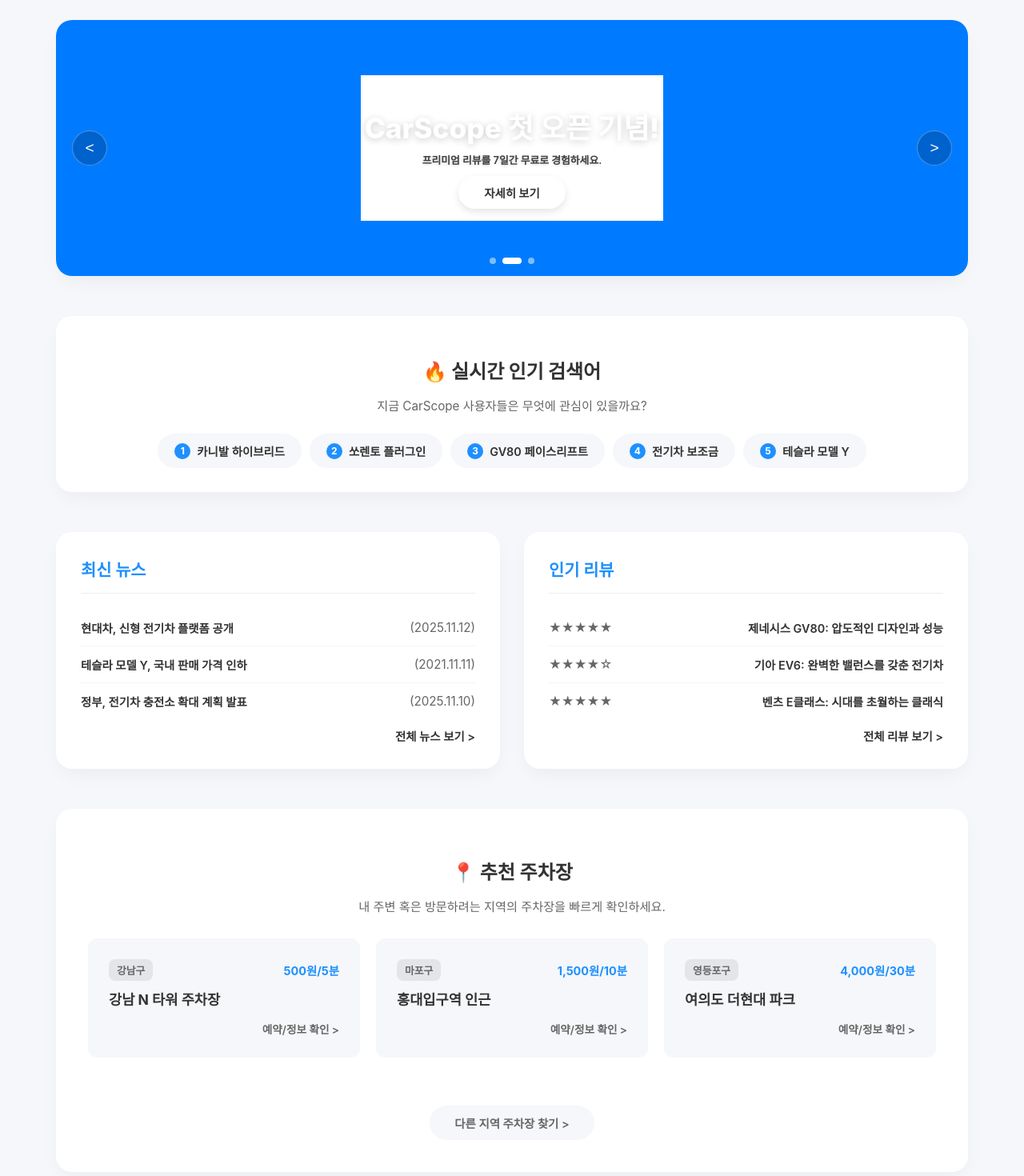
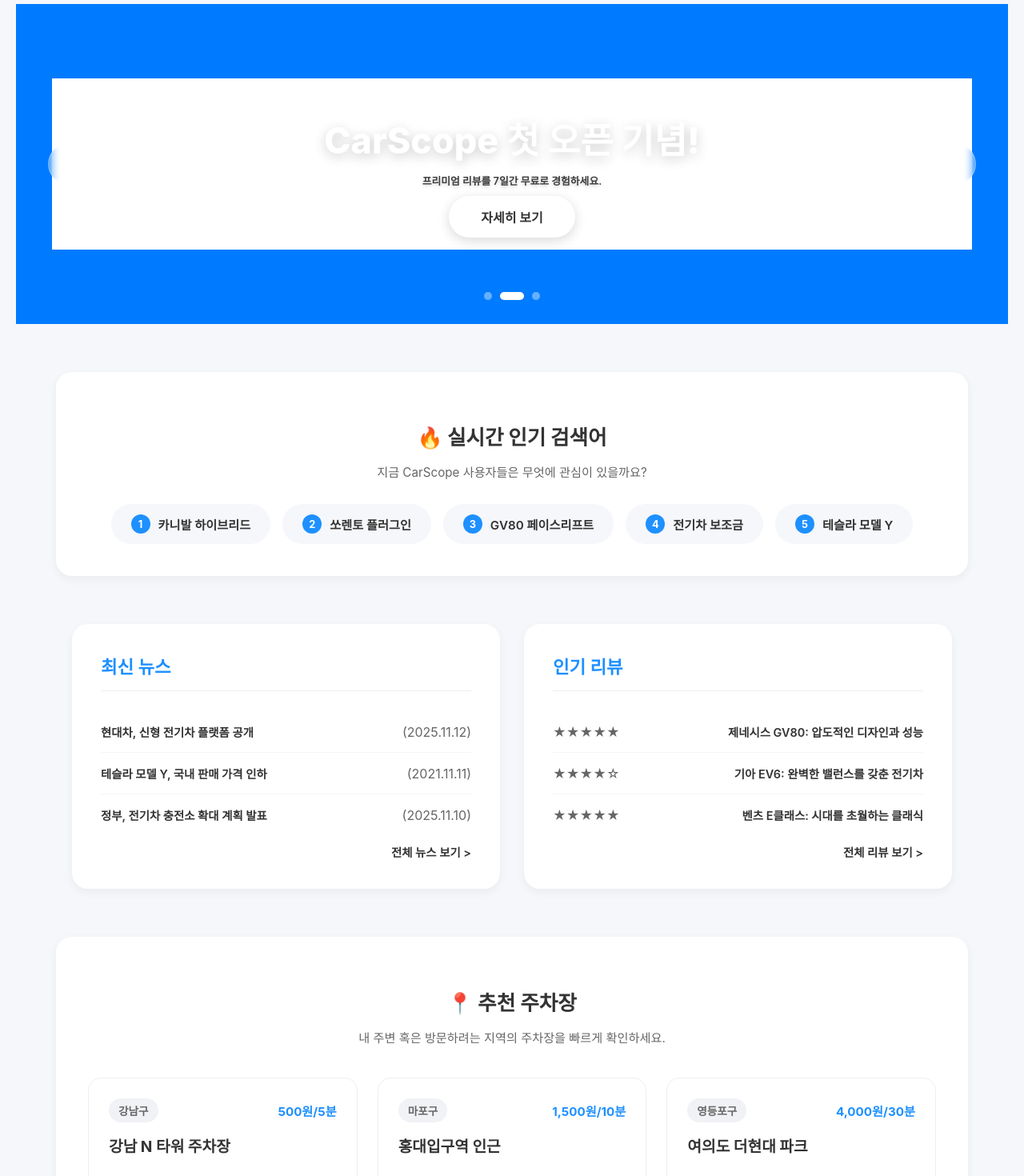
Before and after one commit to 2024136034-hakcheol/car-scope, a React (Create React App) app: page / in a window 1280 px wide. Shown: the part 160-1630 px from the top of the page at 80% size. Built offline with nearby package versions, Linux system fonts and the light colour scheme; no server answers.

Commit message:
style: HomePage 배너 Full-Width 적용 및 하단 섹션 통일된 카드 디자인 적용

```diff
--- a/src/styles/HomePage.css
+++ b/src/styles/HomePage.css
@@ -7,7 +7,7 @@
     --bg-body: #f5f7fa;
     --white: #ffffff;
     --shadow-soft: 0 10px 25px -5px rgba(0, 0, 0, 0.05);
-    --shadow-hover: 0 20px 40px -10px rgba(0, 0, 0, 0.1);
+    --shadow-card: 0 4px 12px rgba(0, 0, 0, 0.05);
     --radius-lg: 20px;
     --container-width: 1140px;
 }
@@ -31,13 +31,13 @@ body {
 .main-banner-slider-wrapper {
     position: relative;
     width: 100%;
-    max-width: var(--container-width);
-    height: 320px;
-    margin-top: 20px;
-    margin-bottom: 50px;
-    border-radius: var(--radius-lg);
+    max-width: 100%;
+    height: 400px;
+    margin-top: 0;
+    margin-bottom: 60px;
+    border-radius: 0;
     overflow: hidden;
-    box-shadow: var(--shadow-soft);
+    box-shadow: none;
     background-color: var(--white);
 }
 
@@ -50,7 +50,7 @@ body {
     display: flex;
     width: 100%;
     height: 100%;
-    transition: transform 0.5s ease-in-out;
+    transition: transform 0.6s cubic-bezier(0.25, 1, 0.5, 1);
 }
 
 .slide-item {
@@ -74,41 +74,46 @@ body {
     position: relative;
     z-index: 2;
     color: var(--white);
-    max-width: 800px;
+    width: 100%;
+    max-width: var(--container-width);
+    padding: 0 20px;
+    display: flex;
+    flex-direction: column;
+    align-items: center;
 }
 
 .banner-content h2 {
-    font-size: 2.2rem;
-    margin-bottom: 12px;
+    font-size: 2.8rem;
+    margin-bottom: 15px;
     font-weight: 800;
-    text-shadow: 0 2px 10px rgba(0, 0, 0, 0.2);
+    text-shadow: 0 4px 15px rgba(0, 0, 0, 0.2);
     line-height: 1.2;
 }
 
 .banner-content p {
-    font-size: 1rem;
-    margin-bottom: 25px;
+    font-size: 1.15rem;
+    margin-bottom: 30px;
     opacity: 0.95;
     font-weight: 500;
-    text-shadow: 0 1px 4px rgba(0, 0, 0, 0.2);
+    text-shadow: 0 2px 5px rgba(0, 0, 0, 0.2);
 }
 
 .banner-cta {
     display: inline-block;
-    padding: 10px 32px;
+    padding: 14px 40px;
     background-color: var(--white);
     color: var(--text-dark);
     font-weight: 700;
-    font-size: 0.9rem;
+    font-size: 1rem;
     border-radius: 50px;
     text-decoration: none;
     transition: transform 0.2s, box-shadow 0.2s;
-    box-shadow: 0 4px 10px rgba(0,0,0,0.1);
+    box-shadow: 0 4px 15px rgba(0,0,0,0.15);
 }
 
 .banner-cta:hover {
-    transform: translateY(-2px);
-    box-shadow: 0 6px 15px rgba(0,0,0,0.15);
+    transform: translateY(-3px);
+    box-shadow: 0 6px 20px rgba(0,0,0,0.2);
     color: var(--primary-color);
 }
 
@@ -116,10 +121,10 @@ body {
     position: absolute;
     top: 50%;
     transform: translateY(-50%);
-    width: 44px;
-    height: 44px;
+    width: 50px;
+    height: 50px;
     border-radius: 50%;
-    background: rgba(0, 0, 0, 0.2);
+    background: rgba(255, 255, 255, 0.15);
     border: 1px solid rgba(255, 255, 255, 0.3);
     color: var(--white);
     font-size: 1.2rem;
@@ -129,82 +134,83 @@ body {
     justify-content: center;
     transition: background 0.2s;
     z-index: 10;
+    backdrop-filter: blur(5px);
 }
 
 .slider-nav-arrows .arrow:hover {
-    background: rgba(0, 0, 0, 0.4);
+    background: rgba(255, 255, 255, 0.3);
 }
 
-.slider-nav-arrows .prev { left: 20px; }
-.slider-nav-arrows .next { right: 20px; }
+.slider-nav-arrows .prev { left: 40px; }
+.slider-nav-arrows .next { right: 40px; }
 
 .slider-dots {
     position: absolute;
-    bottom: 15px;
+    bottom: 30px;
     left: 50%;
     transform: translateX(-50%);
     display: flex;
-    gap: 8px;
+    gap: 10px;
     z-index: 10;
 }
 
 .dot {
-    width: 8px;
-    height: 8px;
+    width: 10px;
+    height: 10px;
     border-radius: 50%;
-    background: rgba(255, 255, 255, 0.5);
+    background: rgba(255, 255, 255, 0.4);
     cursor: pointer;
     transition: all 0.3s;
 }
 
 .dot.active {
     background: var(--white);
-    width: 24px;
+    width: 30px;
     border-radius: 10px;
 }
 
 .hot-trends-section {
     width: 100%;
     max-width: var(--container-width);
-    margin-bottom: 50px;
-    padding: 30px;
+    margin-bottom: 60px;
+    padding: 40px;
     box-sizing: border-box;
     background-color: var(--white);
     border-radius: var(--radius-lg);
-    box-shadow: var(--shadow-soft);
+    box-shadow: var(--shadow-card);
     text-align: center;
 }
 
 .hot-trends-section h2 {
-    font-size: 1.5rem;
+    font-size: 1.6rem;
     color: var(--text-dark);
-    margin-bottom: 8px;
+    margin-bottom: 10px;
     font-weight: 800;
 }
 
 .hot-trends-section p {
     color: var(--text-medium);
     font-size: 0.95rem;
-    margin-bottom: 25px;
+    margin-bottom: 30px;
 }
 
 .trend-list-container {
     display: flex;
     justify-content: center;
-    gap: 10px;
+    gap: 15px;
     flex-wrap: wrap;
 }
 
 .trend-item-card {
     background: var(--bg-body);
-    padding: 10px 20px;
+    padding: 12px 24px;
     border-radius: 50px;
     border: 1px solid transparent;
     display: flex;
     align-items: center;
-    gap: 8px;
+    gap: 10px;
     font-weight: 600;
-    font-size: 0.9rem;
+    font-size: 0.95rem;
     color: var(--text-dark);
     cursor: pointer;
     transition: all 0.2s;
@@ -214,20 +220,20 @@ body {
     background: var(--white);
     border-color: var(--primary-color);
     color: var(--primary-color);
-    transform: translateY(-2px);
+    transform: translateY(-3px);
     box-shadow: 0 4px 12px rgba(0,0,0,0.08);
 }
 
 .trend-rank {
     background: var(--primary-color);
     color: var(--white);
-    width: 20px;
-    height: 20px;
+    width: 24px;
+    height: 24px;
     border-radius: 50%;
     display: flex;
     align-items: center;
     justify-content: center;
-    font-size: 0.75rem;
+    font-size: 0.8rem;
     font-weight: 700;
 }
 
@@ -237,15 +243,16 @@ body {
     gap: 30px;
     width: 100%;
     max-width: var(--container-width);
-    margin-bottom: 50px;
+    margin-bottom: 60px;
+    padding: 0 20px;
     box-sizing: border-box;
 }
 
 .card {
     background: var(--white);
-    padding: 30px;
+    padding: 35px;
     border-radius: var(--radius-lg);
-    box-shadow: var(--shadow-soft);
+    box-shadow: var(--shadow-card);
     display: flex;
     flex-direction: column;
     transition: transform 0.3s;
@@ -253,15 +260,15 @@ body {
 }
 
 .card:hover {
-    transform: translateY(-3px);
-    box-shadow: var(--shadow-hover);
+    transform: translateY(-5px);
+    box-shadow: var(--shadow-soft);
 }
 
 .card h3 {
-    font-size: 1.3rem;
+    font-size: 1.4rem;
     color: var(--primary-color);
     margin-top: 0;
-    margin-bottom: 20px;
+    margin-bottom: 25px;
     padding-bottom: 15px;
     border-bottom: 1px solid #eee;
     font-weight: 700;
@@ -274,9 +281,9 @@ body {
 }
 
 .card li {
-    padding: 12px 0;
+    padding: 15px 0;
     border-bottom: 1px solid #f5f5f5;
-    font-size: 0.95rem;
+    font-size: 1rem;
     color: var(--text-medium);
     display: flex;
     justify-content: space-between;
@@ -306,14 +313,14 @@ body {
     background-color: var(--white);
     padding: 40px;
     border-radius: var(--radius-lg);
-    box-shadow: var(--shadow-soft);
-    margin-bottom: 50px;
+    box-shadow: var(--shadow-card);
+    margin-bottom: 60px;
     box-sizing: border-box;
     text-align: center;
 }
 
 .parking-recommendation-section h2 {
-    font-size: 1.5rem;
+    font-size: 1.6rem;
     color: var(--text-dark);
     margin-bottom: 10px;
     font-weight: 700;
@@ -321,59 +328,58 @@ body {
 
 .parking-recommendation-section p {
     color: var(--text-medium);
-    margin-bottom: 30px;
+    margin-bottom: 40px;
     font-size: 0.95rem;
 }
 
 .parking-spot-grid {
     display: grid;
     grid-template-columns: repeat(3, 1fr);
-    gap: 20px;
+    gap: 25px;
 }
 
 .parking-spot-card {
-    background: var(--bg-body);
-    border-radius: 12px;
+    background: var(--white);
+    border-radius: 16px;
     padding: 25px;
     text-align: left;
     transition: all 0.3s;
-    border: 1px solid transparent;
+    border: 1px solid #eee;
     display: flex;
     flex-direction: column;
 }
 
 .parking-spot-card:hover {
-    background: var(--white);
-    transform: translateY(-3px);
-    box-shadow: 0 4px 12px rgba(0,0,0,0.08);
+    transform: translateY(-5px);
+    box-shadow: 0 8px 20px rgba(0,0,0,0.08);
     border-color: var(--primary-color);
 }
 
 .spot-header {
     display: flex;
     justify-content: space-between;
-    margin-bottom: 10px;
+    margin-bottom: 15px;
     align-items: center;
 }
 
 .spot-area {
-    background: #e3e5e8;
+    background: #f0f2f5;
     color: var(--text-medium);
-    padding: 4px 10px;
-    border-radius: 8px;
-    font-size: 0.8rem;
+    padding: 5px 12px;
+    border-radius: 20px;
+    font-size: 0.85rem;
     font-weight: 600;
 }
 
 .spot-price {
     color: var(--primary-color);
     font-weight: 700;
-    font-size: 0.9rem;
+    font-size: 0.95rem;
 }
 
 .spot-name {
-    font-size: 1.1rem;
-    margin: 0 0 15px 0;
+    font-size: 1.2rem;
+    margin: 0 0 20px 0;
     color: var(--text-dark);
     font-weight: 700;
 }
@@ -383,7 +389,7 @@ body {
     text-align: right;
     text-decoration: none;
     color: var(--text-medium);
-    font-size: 0.85rem;
+    font-size: 0.9rem;
     font-weight: 600;
     transition: color 0.2s;
 }
@@ -394,10 +400,10 @@ body {
 
 .parking-more-link {
     display: inline-block;
-    margin-top: 30px;
-    padding: 10px 30px;
-    background-color: var(--bg-body);
-    border: 1px solid transparent;
+    margin-top: 40px;
+    padding: 12px 35px;
+    background-color: var(--white);
+    border: 1px solid #ddd;
     border-radius: 50px;
     text-decoration: none;
     color: var(--text-medium);
@@ -409,8 +415,7 @@ body {
 .parking-more-link:hover {
     border-color: var(--primary-color);
     color: var(--primary-color);
-    background-color: var(--white);
-    box-shadow: 0 2px 8px rgba(0,0,0,0.05);
+    background-color: var(--bg-body);
 }
 
 .company-stats-section {
@@ -419,18 +424,17 @@ body {
     padding: 50px;
     background-color: var(--white);
     border-radius: var(--radius-lg);
-    box-shadow: var(--shadow-soft);
+    box-shadow: var(--shadow-card);
     text-align: center;
     box-sizing: border-box;
     margin-bottom: 40px;
-    border: 1px solid transparent;
 }
 
 .company-stats-section h2 {
     font-size: 1.8rem;
     color: var(--text-dark);
     margin-bottom: 15px;
-    font-weight: 800;
+    font-weight: 700;
 }
 
 .company-stats-section p {
@@ -448,23 +452,21 @@ body {
 
 .stat-item {
     flex: 1;
-    min-width: 200px;
+    min-width: 220px;
     display: flex;
     flex-direction: column;
     align-items: center;
     padding: 20px;
-    background: var(--bg-body);
     border-radius: 16px;
-    transition: transform 0.2s;
+    transition: background-color 0.3s;
 }
 
 .stat-item:hover {
-    transform: translateY(-3px);
-    background: #ecf0f3;
+    background-color: var(--bg-body);
 }
 
 .stat-value {
-    font-size: 2.5rem;
+    font-size: 3rem;
     font-weight: 900;
     color: var(--primary-color);
     margin-bottom: 10px;
@@ -473,21 +475,20 @@ body {
 }
 
 .stat-label-box {
-    font-size: 1.1rem;
+    font-size: 1.2rem;
     font-weight: 700;
     color: var(--text-dark);
-    margin-bottom: 6px;
+    margin-bottom: 8px;
     display: block;
 }
 
 .stat-description {
-    font-size: 0.9rem;
+    font-size: 0.95rem;
     color: var(--text-light);
     display: block;
 }
 
 @media (max-width: 1160px) {
-    .main-banner-slider-wrapper,
     .hot-trends-section,
     .main-content-grid,
     .parking-recommendation-section,
@@ -499,10 +500,24 @@ body {
 
 @media (max-width: 768px) {
     .main-banner-slider-wrapper {
-        height: 240px;
+        height: 300px;
     }
     .banner-content h2 {
-        font-size: 1.6rem;
+        font-size: 1.8rem;
+    }
+    .banner-content p {
+        font-size: 0.95rem;
+    }
+    .banner-cta {
+        padding: 10px 28px;
+        font-size: 0.9rem;
+    }
+    .slider-nav-arrows .arrow {
+        width: 40px;
+        height: 40px;
+        font-size: 1rem;
+        left: 15px;
+        right: 15px;
     }
     .main-content-grid {
         grid-template-columns: 1fr;
@@ -513,11 +528,14 @@ body {
     }
     .stats-grid {
         flex-direction: column;
-        gap: 30px;
+        gap: 40px;
     }
     .hot-trends-section h2,
     .parking-recommendation-section h2,
     .company-stats-section h2 {
-        font-size: 1.5rem;
+        font-size: 1.6rem;
+    }
+    .stat-value {
+        font-size: 2.5rem;
     }
 }
```
